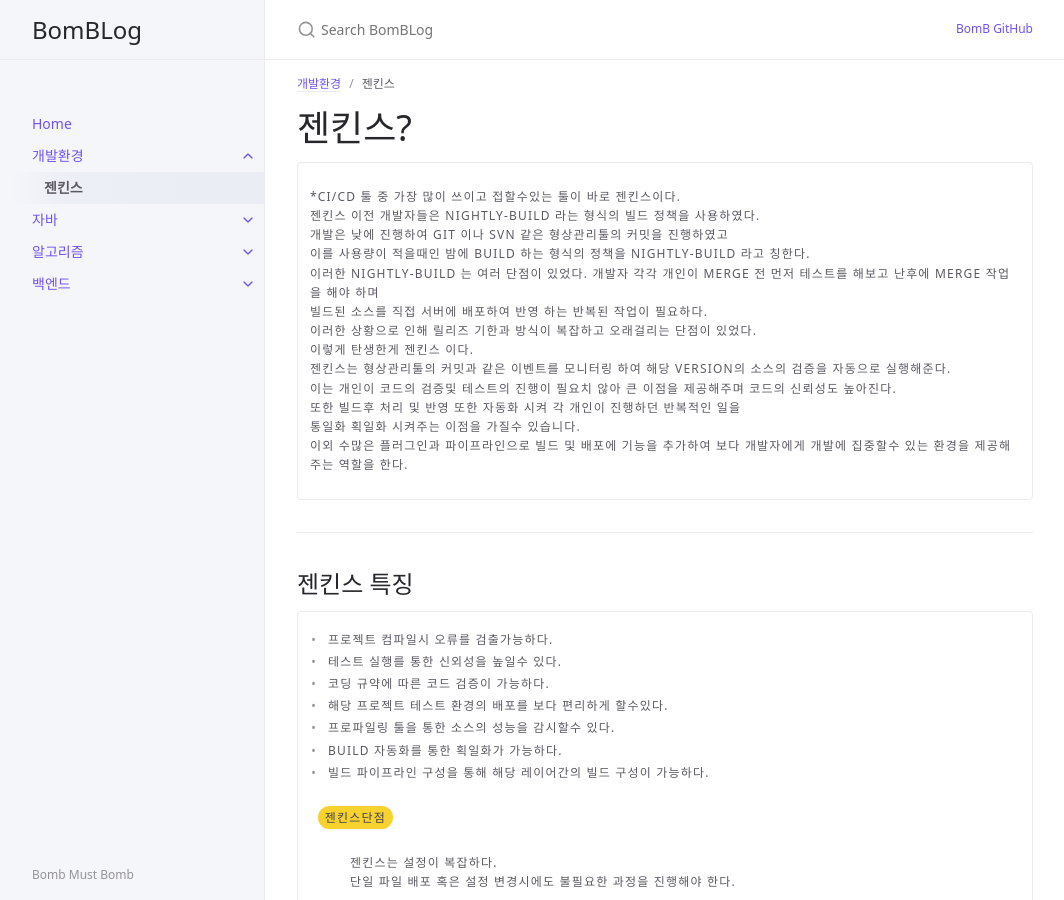
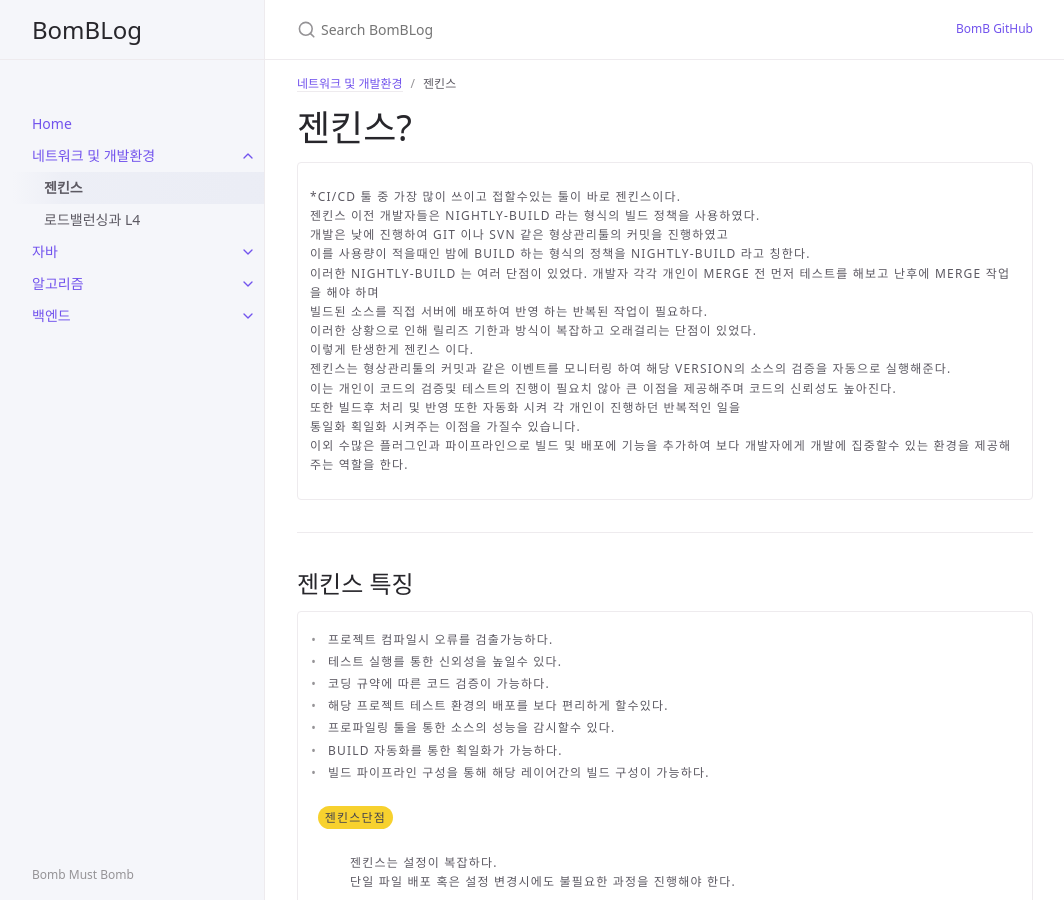
Before and after one commit to yongBomb90/yongBomb90.github.io, a Jekyll site: the page built from docs/devops/jenkins/jenkinsIdx.md, in a window 1280 px wide and 900 px high. Shown: the whole window, without its empty margins (107-1171 px from the left). Built offline with Jekyll 4.4.1, drawn with Linux system fonts in a browser that asks for light colours; comment, search, counter and statistics services are not loaded; part of the change alters nothing that is shown.

Commit message:
no message

```diff
--- a/_includes/disqus.html
+++ b/_includes/disqus.html
@@ -1,4 +1,4 @@
-<div>asdasd</div>
+
   <div id="disqus_thread"></div>
   <script>
     /**
--- a/docs/devops/devops.md
+++ b/docs/devops/devops.md
@@ -1,6 +1,6 @@
 ---
 layout: default
-title: 개발환경
+title: 네트워크 및 개발환경
 nav_order: 2
 description: "Develop Operation."
 permalink: /devops
--- /dev/null
+++ b/docs/devops/devops_03.md
@@ -0,0 +1,94 @@
+---
+layout: default
+title: 로드밸런싱과 L4
+parent: 네트워크 및 개발환경
+nav_order: 3
+permalink: /devops/03
+---
+
+# 로드밸런싱?
+<br>
+{: .no_toc }
+기존에 한 천명만 접속하던 프로젝트가 수십만명에 접근하는 프로젝트로 거대해졌다. 그렇다면 이러한 상황에서 가장 우려해야 할점은 바로 트래픽 관리이다.
+이러한 상황에서 2가지 방식을 고민할것이다. Scale-up(서버의 하드웨어 성능을 올린다) 또는 Scale-out(여러대의 서버로 분산하여 처리한다) 방식이다.
+현시점에서는 주로 Scale-out을 선택하는 추세이다. 왜냐하면 하드웨어의 성능을 높이는 가격보다 서버 한대를 늘리는 방향이 더욱 적다.
+그리고 배포시 서버 이중화로 인해 에러에 대처할수 있기 때문이다. 그렇다면 이러한 여러대의 서버를 하나의 서버로 묶어주는 방식이 필요하다.
+이럴때 사용하는 서비스를 로드밸런싱이라고 칭한다.
+
+---
+# 로드밸런서 종류
+<br>
+- 운영체제 로드밸런서 : 물리적 프로세서간 스케쥴링
+- 네트워크 로드밸런서 : 네트워크단에서 스케쥴링 각 OSI 7계층에 따란 이름이 지어진다
+    >   L2 : MAC Address 스위칭
+
+    >   L3 : IP주소를 확인하여 스위칭
+
+    >   L4 : IP주소 및 TCP/UDP 포트로 스위칭
+
+    >   L5 : IP주소 및 TCP/UDP 포트정보와 패킷 내용을 참조하여 스위칭
+
+이들중 우리는 이장에서는 L4에 관해 알아보자
+
+# 로드밸런서 주요기술
+<br>
+- NAT(Network Address Translation) :
+    사설 IP를 공인 IP로 변경
+- DSR(Dynamic Source Routing protocol) :
+    서버에서 클라이언트로 응답시 목적지주소를 클라이언트 IP로 전달하여 네트워크 스위치를 거치지 않고 바로 전달
+- Tunneling :
+    데이터를 캡슐화하여 처리
+
+---
+
+# L4
+-   OSI 4 게층에 속하여 IP주소 및 TCP/UDP 포트로 스위칭 시킨다
+-   TCP/UDP Protocol을 사용한다
+-   VIP 와 매핑테이블을 통해 분산시킨다
+    > VIP :Virtual IP의 약자이다. 여러 서버를 대표하는 IP를 말한다. L4의 IP이기도 하며 서버와 클라이어트간 통신을 이어주는 IP이다.
+
+-   주로 Round Robin을 사용한다
+    > Round Robin : 분상 알고리즘중 하나, 아래에서 다루겠다.
+
+## L4 주요장점
+- 로드 밸런싱 기능
+    > 하나의 아이피로 요청을 통일시켜 공통 처리를 가능하고 트래픽을 나눌수 있다
+
+- 무결성
+    > VIP 이중화 처리가 가능하여 VIP 장비의 오류에도 문제없이 동작이 가능하다
+
+## L4 스위칭 과정
+![](/assets/images/L4_step.PNG)
+
+1.   클라이언트가 해당 VIP로 연결된 도메인으로 Http 접근합니다.
+2.   L4장비는 내부의 알고리즘을 통해 처리 서버를 선별하여 요청을 보냅니다.
+3.   처리서버는 작업의 결과를 L4장비로 전송합니다.
+4.   전달받은 L4장비는 클라이언트에게 결과를 전달합니다.
+
+## L4 처리서버 선별 알고리즘
+1. Round Robin(순차방식)
+    -   요청을 순서대로 각서버에 균등하게 보낸다.
+    -   서버 컨넥션 갯수 나 응답시간에 상관없이 동일하게 처리
+    -   가장 빠른 알고리즘
+2. Least Connection(최소접속방식)
+    -   컨넥션 갯수가 가장 적은 곳으로 보낸다.
+3. Weighted Least Connections(가중치 최소접속방식)
+    -   서버에 부여된 Weight 값을 기반으로 Connection 수의 개수와 같이 고려하여 할당
+4. Fastest Response Time(응답시간방식)
+    -   가장 빠른 응답시간을 가진 서버에게 요청을 보낸다.
+5. Adaptive(최소대기방식)
+    -   Open, Pending 커넥션을 적게 가지고 있는 서버로 보내는 방식으로 최소접속방식과는 달리 Pending의 갯수도 생각한다.
+        Pending 커넥션은 Full TCP Handshake를 완성하지 않은 것으로, 이것은 초당 클라이언트 Thread의 수가 증가할 때 더욱 잘 수행된다.
+6. Hash
+    -   Client와 Server간에 한번의 세션에 적립되면 계속 해당 서버로 보낸다. 주로 IP를 나머지연산하여 처리한다.
+7. Minimum Misses
+    -   Hash와 같은 방식이나 서버가 하나 제외 되었을 경우 해당서버의 사용자만 재할당 하는 방식이다.
+
+
+---
+
+참고
+
+> https://ckddn9496.tistory.com/31
+
+> https://pakss328.medium.com/%EB%A1%9C%EB%93%9C%EB%B0%B8%EB%9F%B0%EC%84%9C%EB%9E%80-l4-l7-501fd904cf05
--- a/docs/devops/jenkins/jenkinsIdx.md
+++ b/docs/devops/jenkins/jenkinsIdx.md
@@ -1,7 +1,7 @@
 ---
 layout: default
 title: 젠킨스
-parent: 개발환경
+parent: 네트워크 및 개발환경
 nav_order: 1
 permalink: /devops/jenkins
 ---
```
Also changed, not shown: assets/images/L4_step.PNG (added).
